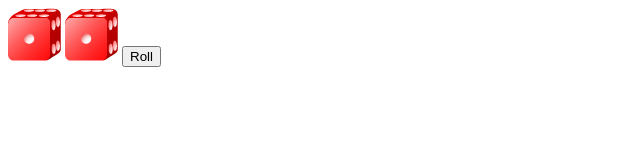
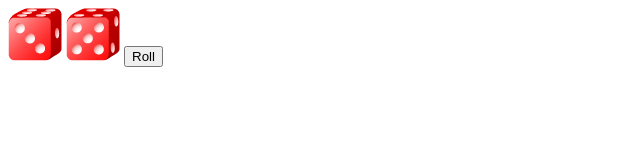
Before and after one commit to CoeCollege-ComputerScience/task2, a website: page Dice.html in a window 1280 px wide. Both pictures are taken after a click on the button "Roll". Shown: the full height of the page, 0-640 px from the left. Drawn offline with Linux system fonts and the light colour scheme.

Commit message:
Completed.

```diff
--- a/Dice.html
+++ b/Dice.html
@@ -1,5 +1,6 @@
 <!DOCTYPE html>
 <html lang="en">
+<script src="dice.js" defer></script>
 <head>
     <meta charset="UTF-8">
     <title> Dice Games </title>
--- /dev/null
+++ b/dice.js
@@ -0,0 +1,7 @@
+document.getElementById("roll").onclick = function() {
+    var die1 = Math.floor(Math.random() * 6) + 1;
+    var die2 = Math.floor(Math.random() * 6) + 1;
+    document.getElementById("d1").src = "Dice/RedDie" + die1 + ".png";
+    document.getElementById("d2").src = "Dice/RedDie" + die2 + ".png";
+
+};
```
